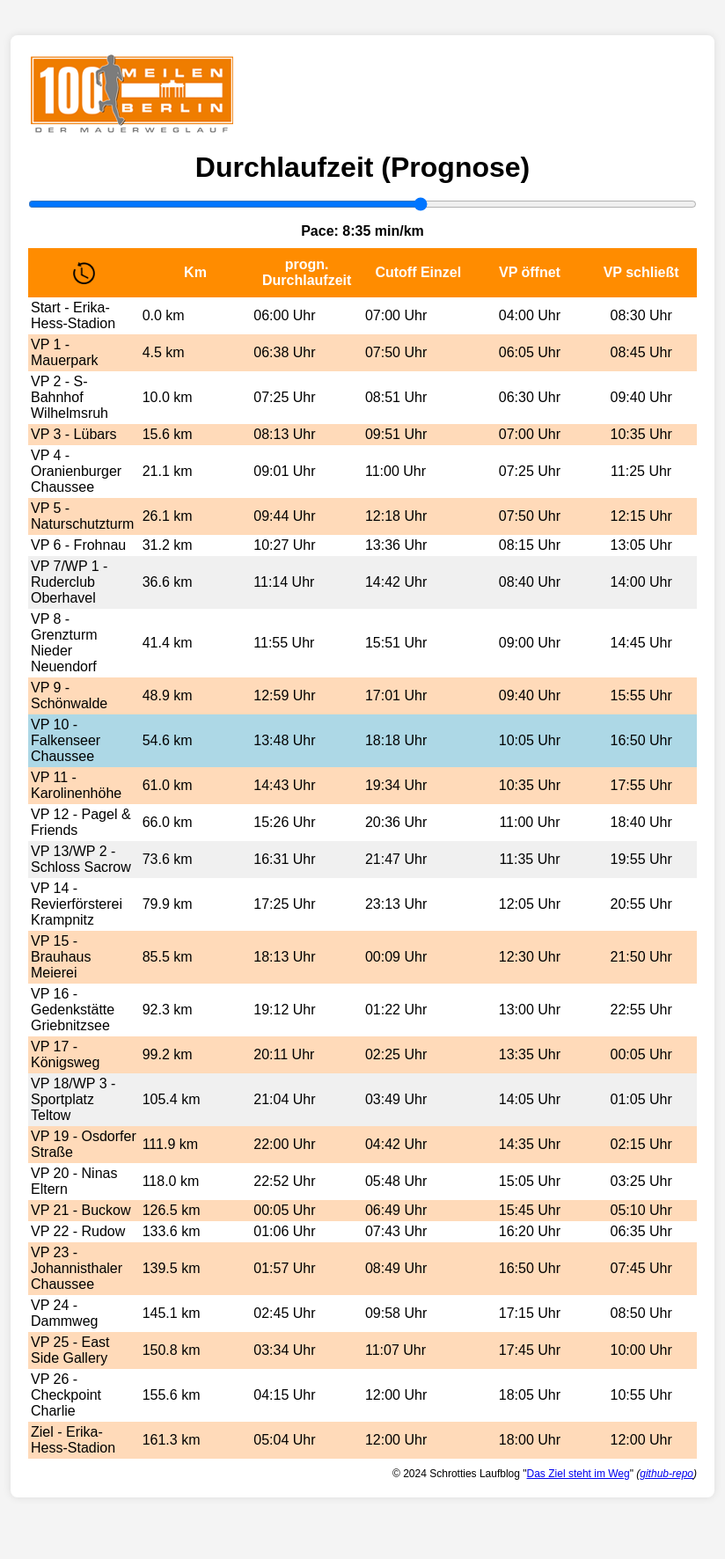
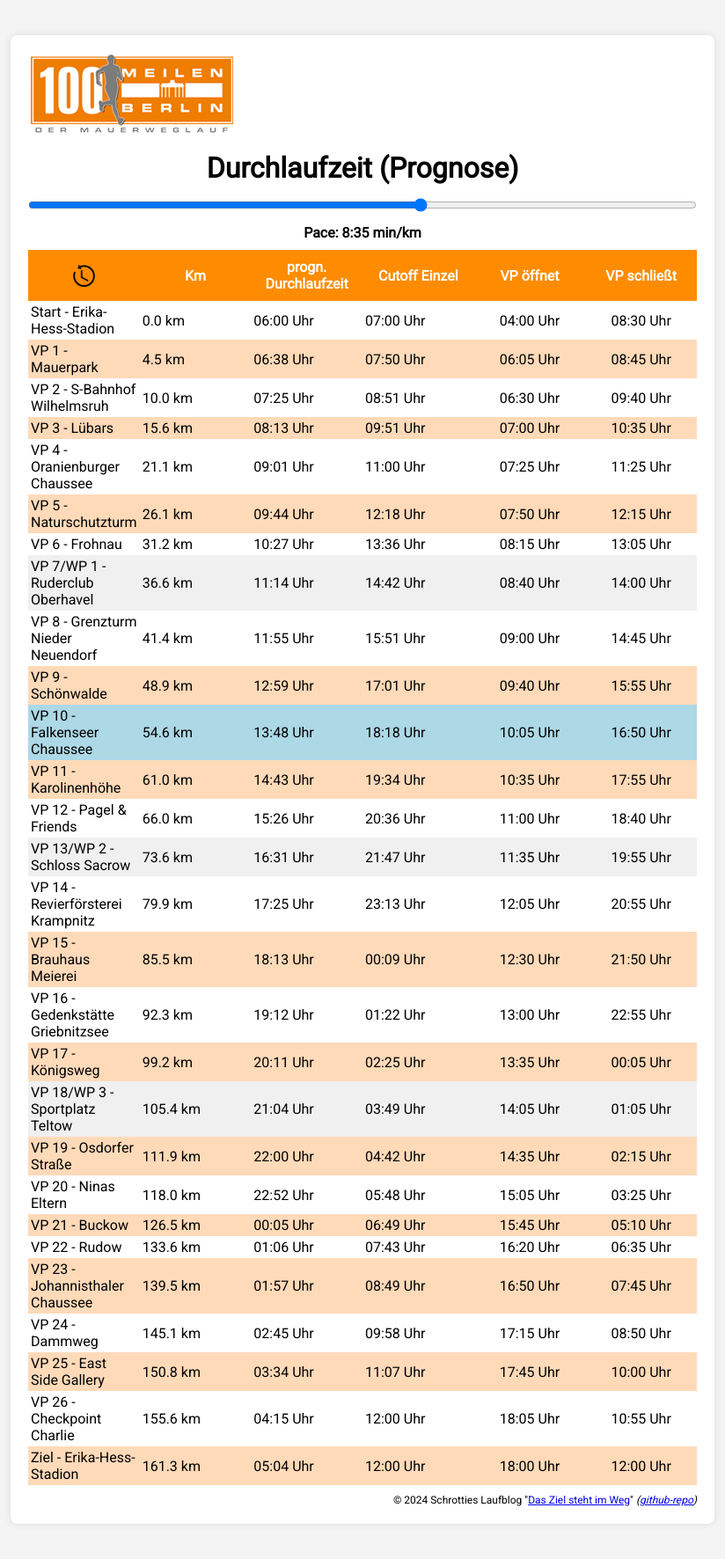
Before and after one commit to Schrottie/SchrottiesRacePacer, a PHP site: page / in a window 1280 px wide. Shown: the whole page at 88% size, without its empty margins (228-1052 px from the left). Before the commit the page ends 1682 px from the top, so only its background shows below. Run offline with PHP 8.4, Linux system fonts and the light colour scheme.

Commit message:
change main font to Roboto

```diff
--- a/index.html
+++ b/index.html
@@ -25,7 +25,8 @@
     <meta property="og:locale" content="de_DE" />
     <meta name="twitter:site" content="@schrottie" />
 
-    <link rel="stylesheet" href="styles.css">
+    <link rel="stylesheet" href="styles.css" />
+    <link href='https://fonts.googleapis.com/css?family=Roboto' rel='stylesheet' />
 </head>
 <body>
     <div class="container">
--- a/styles.css
+++ b/styles.css
@@ -5,7 +5,7 @@
 }
 
 body {
-    font-family: Arial, sans-serif;
+    font-family: Roboto, Arial, sans-serif;
     background-color: #f4f4f4;
     display: flex;
     justify-content: center;
```
